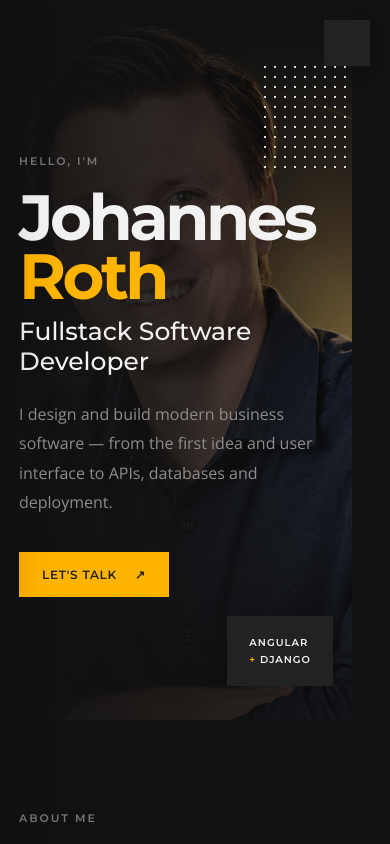
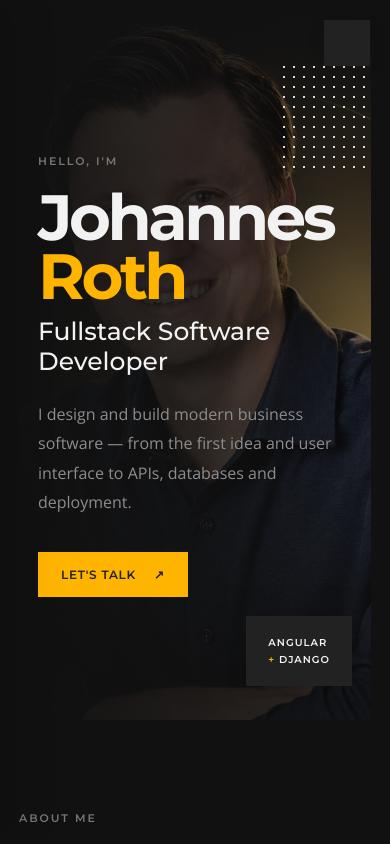
Before and after one commit to jorohx84/personal_portfolio_website, an Angular app: page / in a window 390 px wide. Shown: the top 844 px of the page. Built offline with nearby package versions, Linux system fonts and the light colour scheme.

Commit message:
Improve content spacing beside sidebar

```diff
--- a/src/styles.scss
+++ b/src/styles.scss
@@ -47,8 +47,9 @@ a {
 }
 
 .section-shell {
-    width: min(1080px, calc(100% - 100px));
-    margin: 0 auto
+    width: min(1220px, calc(100% - 80px));
+    margin-left: 70px;
+    margin-right: 50px
 }
 
 .sidebar {
@@ -748,7 +749,9 @@ a {
     }
 
     .section-shell {
-        width: min(100% - 60px, 1080px)
+        width: calc(100% - 80px);
+        margin-left: 40px;
+        margin-right: 40px
     }
 
     .hero {
@@ -822,7 +825,9 @@ a {
     }
 
     .section-shell {
-        width: calc(100% - 38px)
+        width: calc(100% - 38px);
+        margin-left: 19px;
+        margin-right: 19px
     }
 
     .hero {
```
